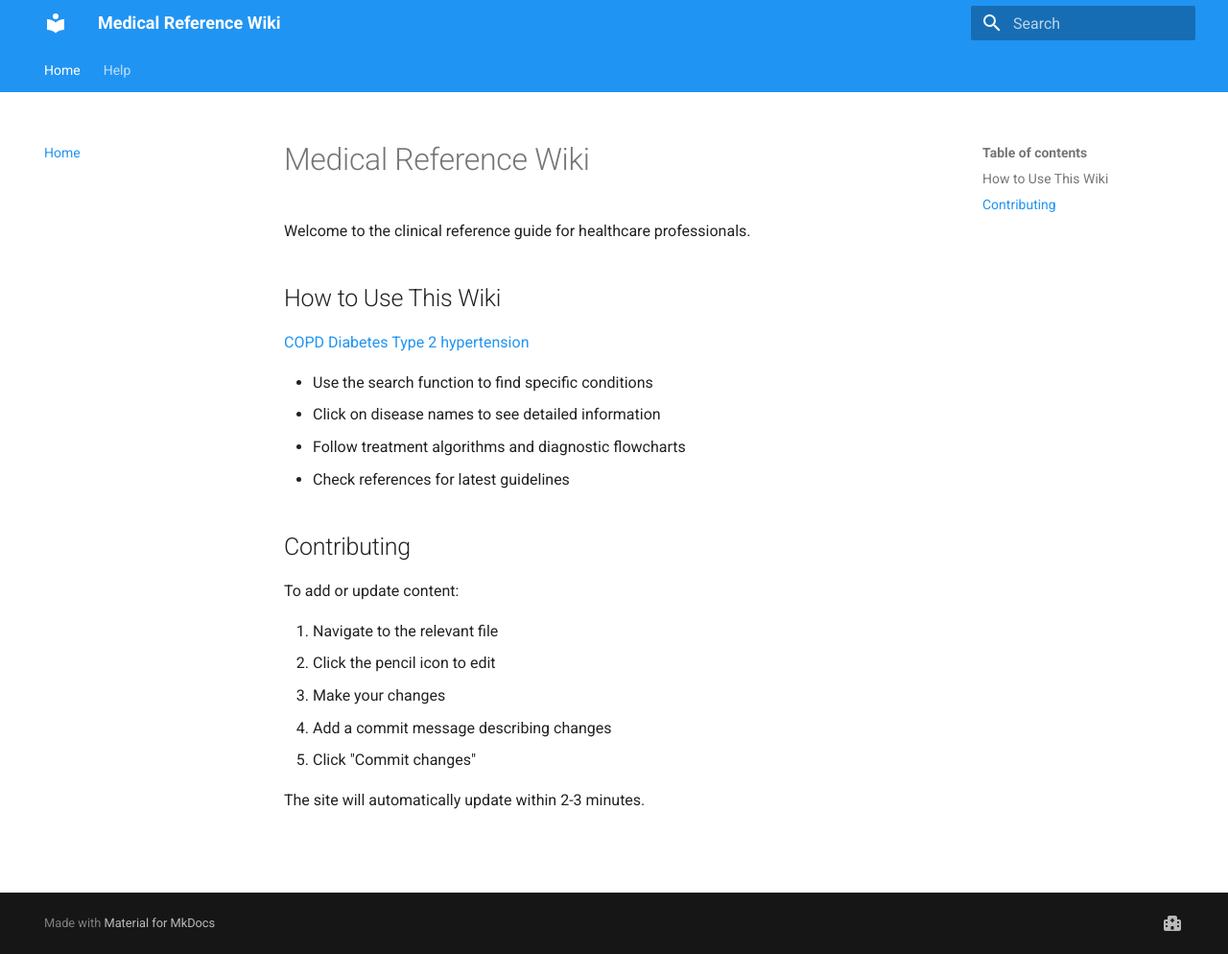
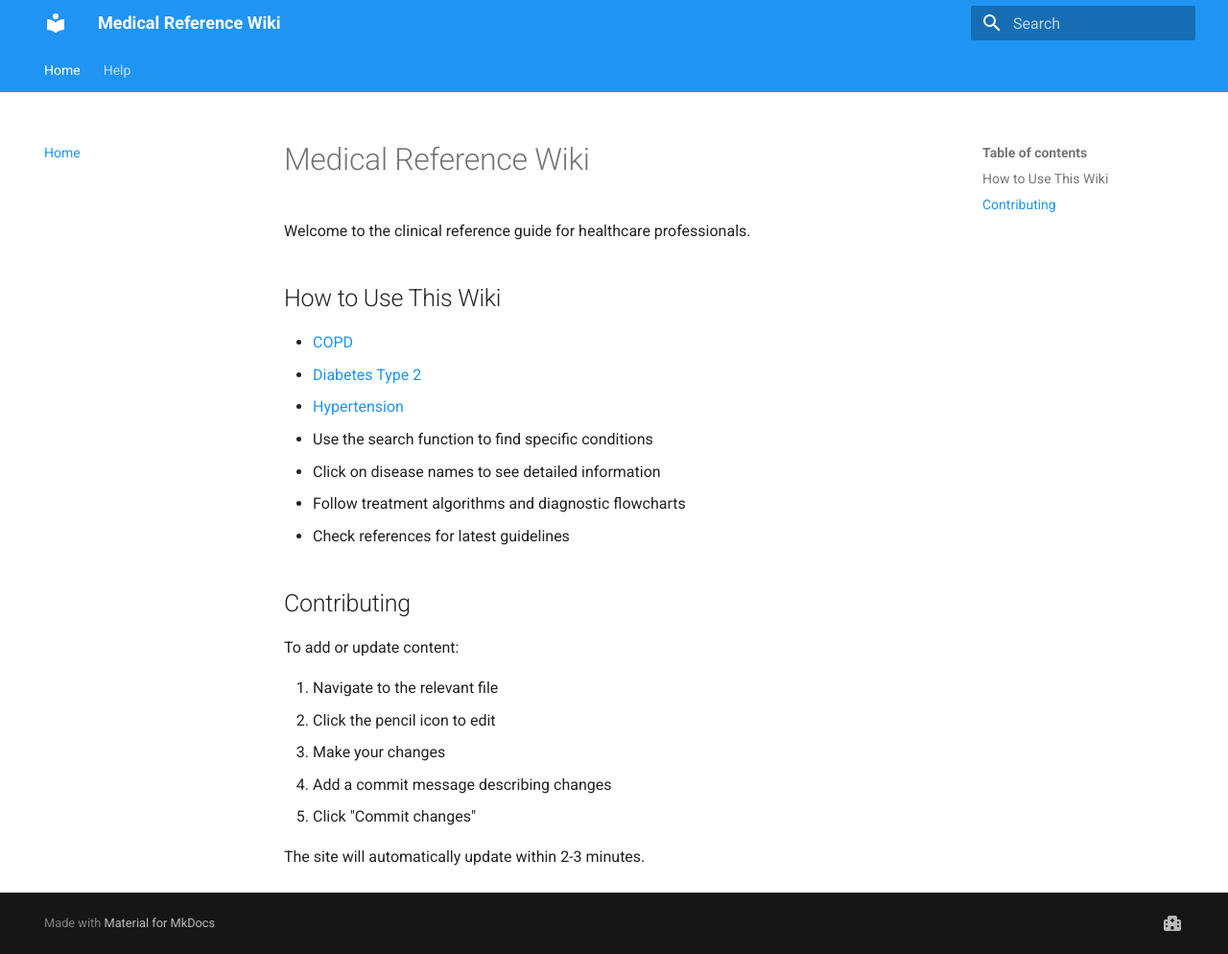
Before and after one commit to lancepick/medical-wiki, an MkDocs documentation site: the page built from docs/index.md, in a window 1280 px wide and 994 px high. Shown: the whole window at 96% size. Built offline with MkDocs 1.6.1 and Material for MkDocs 9.7.7, drawn with Linux system fonts in a browser that asks for light colours.

```diff
--- a/docs/index.md
+++ b/docs/index.md
@@ -4,9 +4,9 @@ Welcome to the clinical reference guide for healthcare professionals.
 
 ## How to Use This Wiki
 
-[COPD](/copd.md)
-[Diabetes Type 2](/diabetes-type-2.md)
-[hypertension](/hypertension.md)
+ - [COPD](/copd.md)
+ - [Diabetes Type 2](/diabetes-type-2.md)
+ - [Hypertension](/hypertension.md)
 
 * Use the search function to find specific conditions
 * Click on disease names to see detailed information
```
